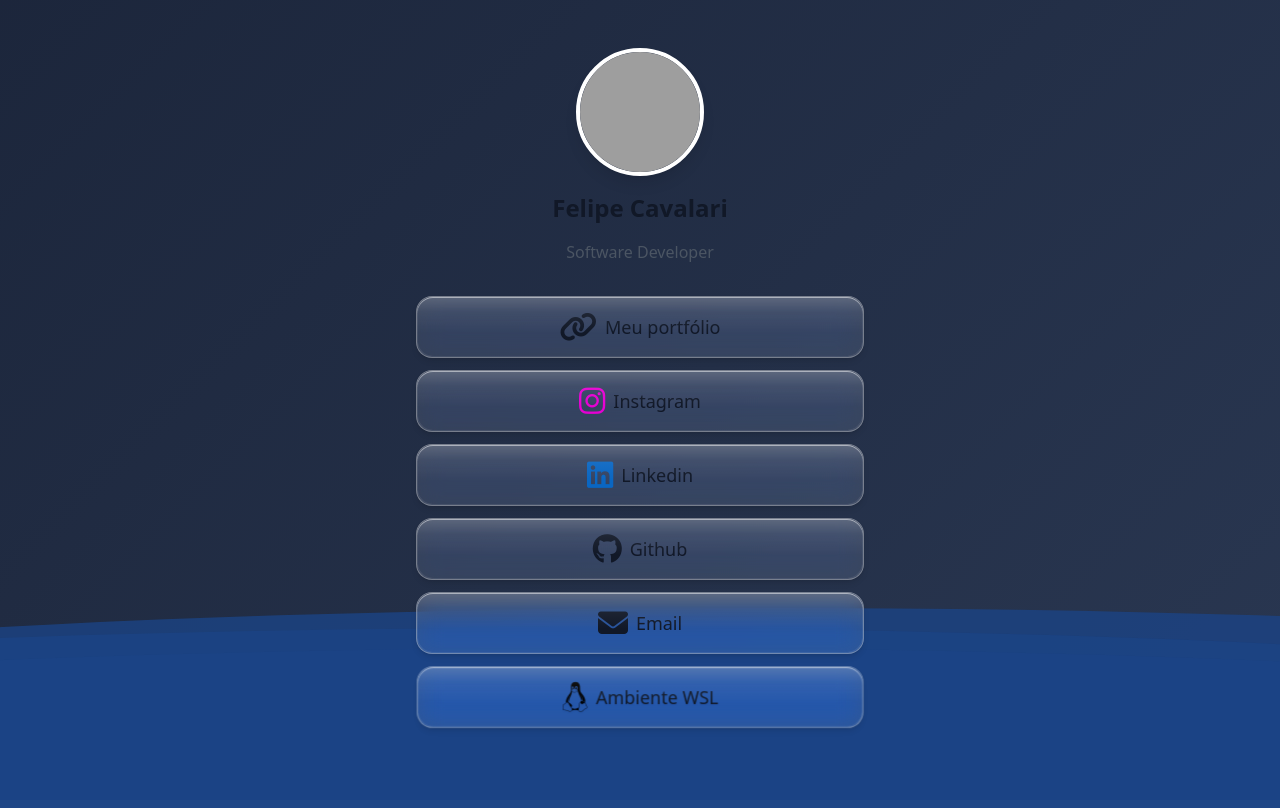
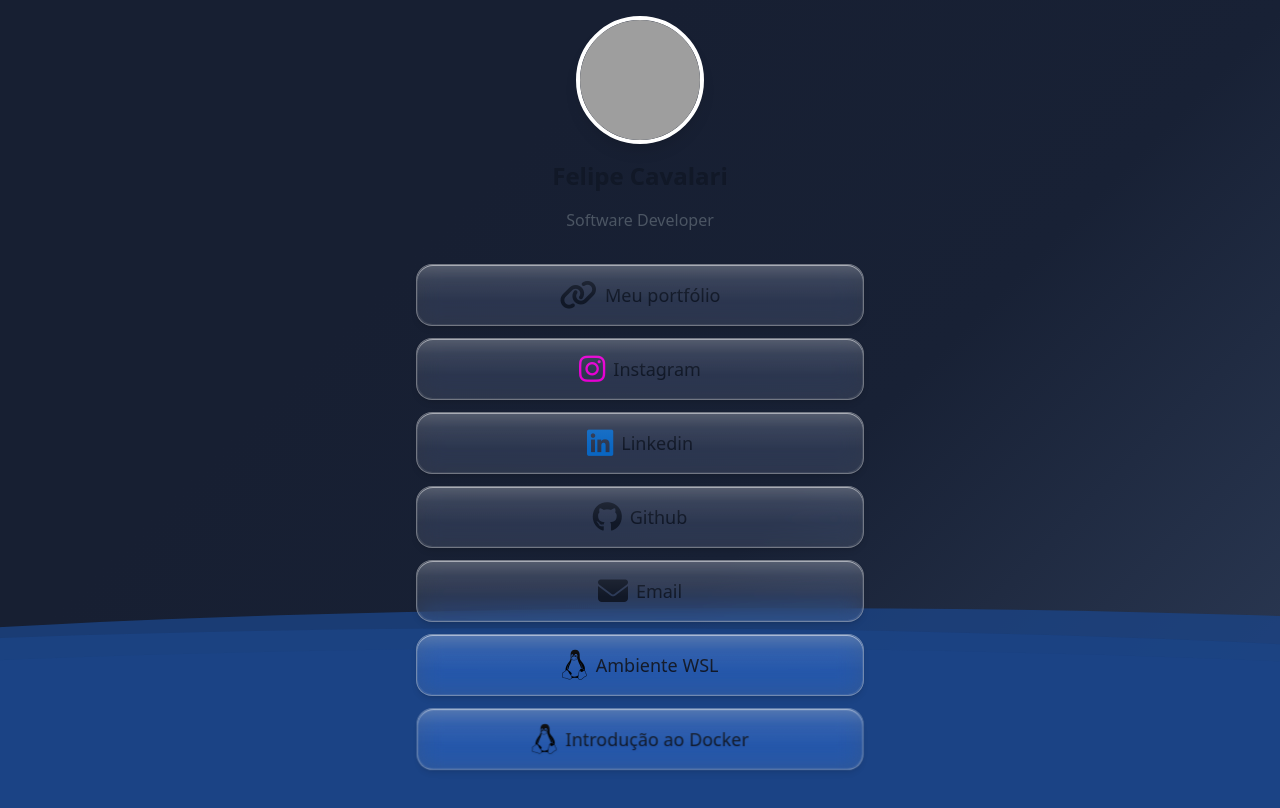
Before and after one commit to Felipe-Cavalari/portfolio, a plain HTML site: page bio/index.html in a window 1280 px wide. Drawn offline with nearby package versions, Linux system fonts and the light colour scheme; grey boxes are pictures that could not be loaded.

Commit message:
(feat) novo link de promo na bio

```diff
--- a/bio/index.html
+++ b/bio/index.html
@@ -271,10 +271,19 @@
           href="https://solar-gemini-1b9.notion.site/Wsl-config-24ce3f371d228041a235e781301a1212"
           target="_blank"
           class="glass flex items-center justify-center gap-2 w-full py-3 bg-white/10 hover:bg-gray-200 dark:hover:bg-gray-700 rounded-2xl text-center text-lg font-medium shadow-md transition"
+          id=""
+        >
+          <i class="fa-brands fa-linux text-3xl text-black"></i>
+          <span>Ambiente WSL</span>
+        </a>
+        <a
+          href="https://solar-gemini-1b9.notion.site/1-Introdu-o-completa-ao-Docker-267e3f371d2280808370de8ce37d1ed0"
+          target="_blank"
+          class="glass flex items-center justify-center gap-2 w-full py-3 bg-white/10 hover:bg-gray-200 dark:hover:bg-gray-700 rounded-2xl text-center text-lg font-medium shadow-md transition"
           id="promo"
         >
           <i class="fa-brands fa-linux text-3xl text-black"></i>
-          <span>Ambiente WSL</span>
+          <span>Introdução ao Docker</span>
         </a>
       </div>
 
```
